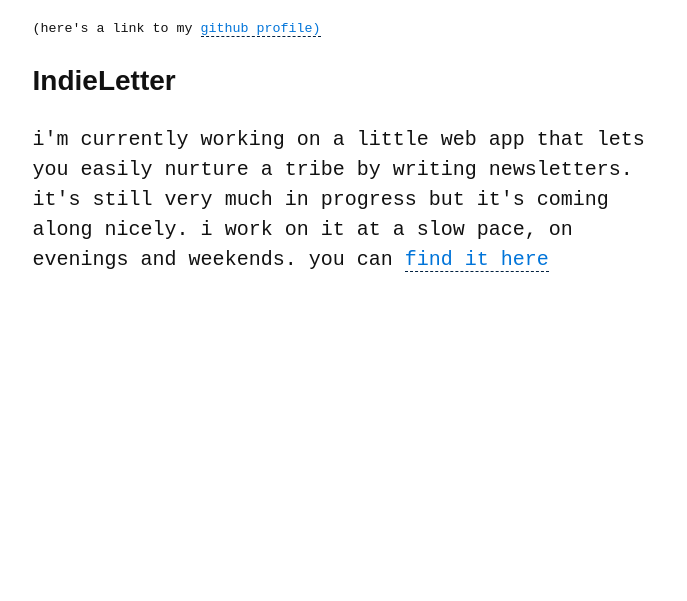
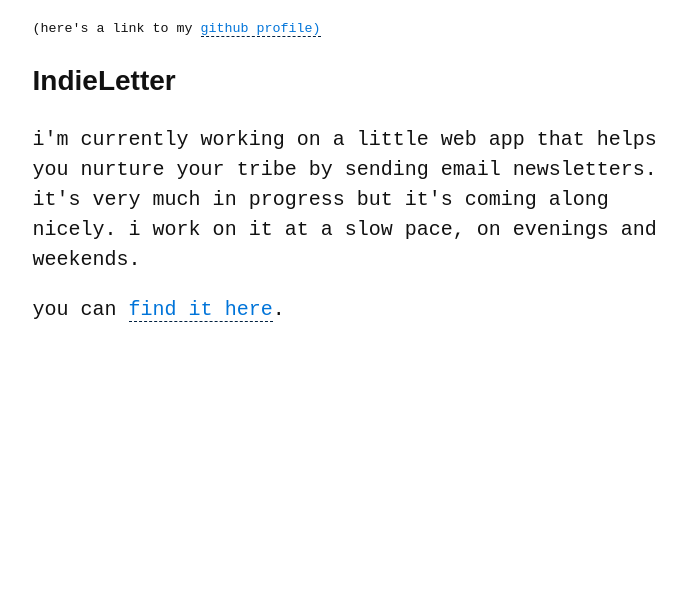
Before and after one commit to kareniel/profile-page, a plain HTML site: page projects/index.html in a window 1280 px wide. Shown: the part 201-802 px from the top of the page, without its empty margins (57-744 px from the left). Drawn offline with Linux system fonts and the light colour scheme.

Commit message:
Update index.html

```diff
--- a/projects/index.html
+++ b/projects/index.html
@@ -19,10 +19,12 @@
 
     <h3>IndieLetter</h3>
     <p>
-      i'm currently working on a little web app that lets you easily nurture a tribe by writing newsletters.
-      it's still very much in progress but it's coming along nicely. i work on it at a slow pace, on evenings
+      i'm currently working on a little web app that helps you nurture your tribe by sending email newsletters.
+      it's very much in progress but it's coming along nicely. i work on it at a slow pace, on evenings
       and weekends.
-      you can <a href="https://indieletter.com">find it here</a>
+    </p>
+    <p>
+      you can <a href="https://indieletter.com">find it here</a>.
     </p>
 
 
```
